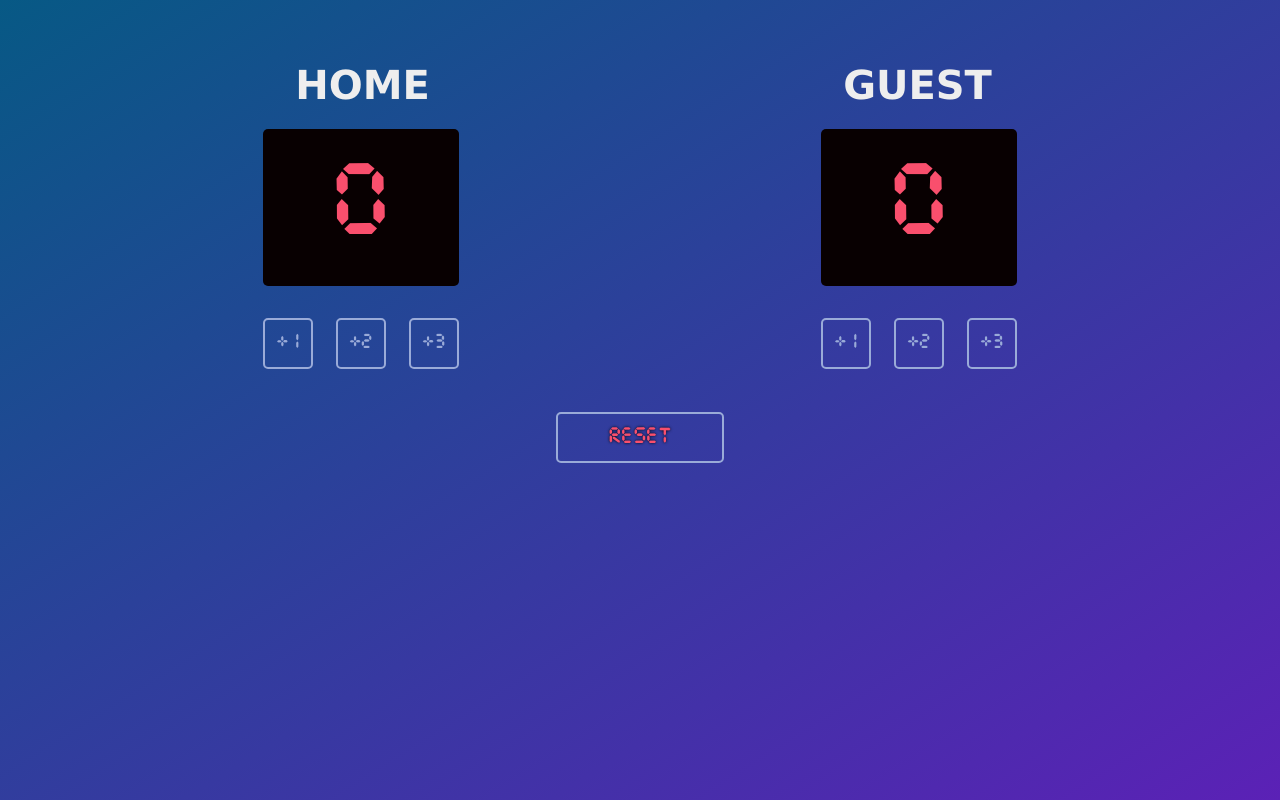
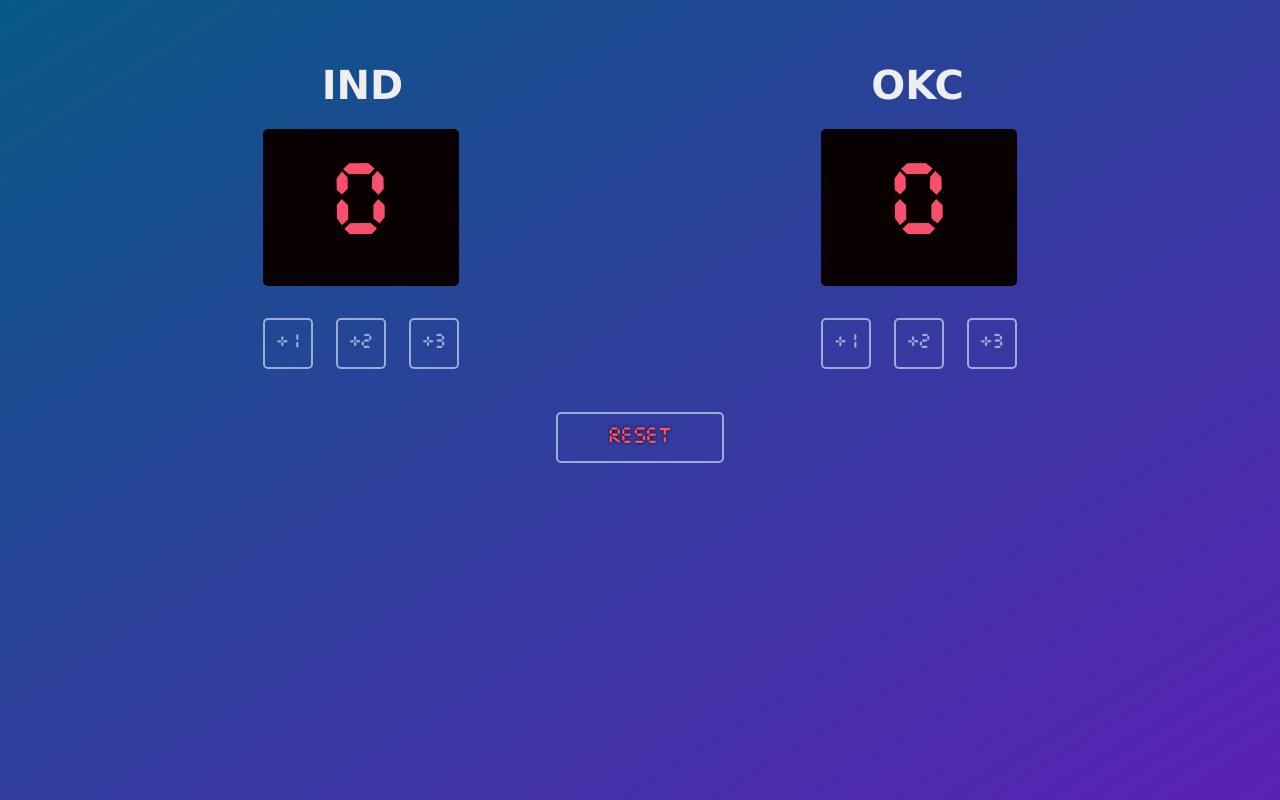
Before and after one commit to jiminpak03/basketball-scoreboard, a website built with Vite: page index.html in a window 1280 px wide. Built offline with nearby package versions, Linux system fonts and the light colour scheme.

Commit message:
Updated Team Names

```diff
--- a/index.html
+++ b/index.html
@@ -5,7 +5,7 @@
     <body>
         <div class="container">
             <div>
-                <h3 id="home-title">HOME</h3>
+                <h3 id="home-title">IND</h3>
                 <h1 id="score-home"></h1>
                 <div id="home-group">
                     <h4 class="btn" onclick="homeFt()">+1</h4>
@@ -14,7 +14,7 @@
                 </div>
             </div>
             <div>
-                <h3 id="guest-title">GUEST</h3>
+                <h3 id="guest-title">OKC</h3>
                 <h1 id="score-guest"></h1>
                 <div id="guest-group">
                     <h4 class="btn" onclick="guestFt()">+1</h4>
```
